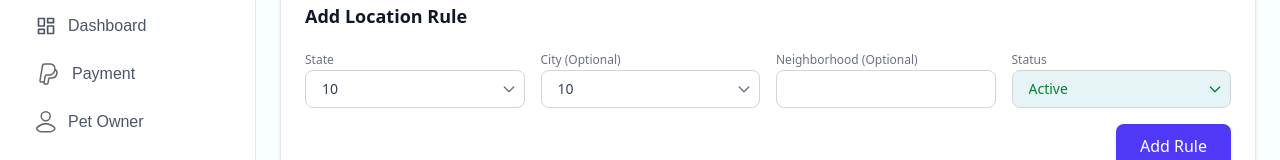
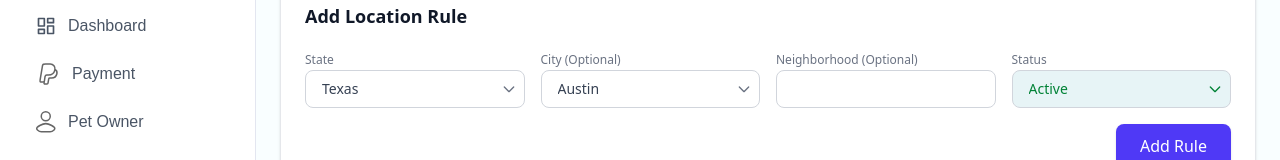
Before and after one commit to Topan-Roy/pet-care-DB, a React (Vite) app: page /dashboard/locations in a window 1280 px wide. Shown: the part 128-288 px from the top of the page. Built offline with nearby package versions, Linux system fonts and the light colour scheme.

Commit message:
added Locations page update

```diff
--- a/src/Pages/Locations.jsx
+++ b/src/Pages/Locations.jsx
@@ -137,13 +137,11 @@ export default function Locations() {
 
   return (
     <div className="p-6  min-h-screen font-sans space-y-6">
-      {/* Add Location Rule Card */}
       <div className="bg-white rounded-xl border border-gray-200 shadow-sm p-6">
         <h2 className="text-lg font-bold text-gray-900 mb-4">
           Add Location Rule
         </h2>
         <div className="grid grid-cols-1 sm:grid-cols-2 md:grid-cols-4 gap-4">
-          {/* State Dropdown */}
           <div className="space-y-1">
             <label className="text-xs text-gray-500 font-medium">State</label>
             <div className="relative">
@@ -154,8 +152,8 @@ export default function Locations() {
                 }
                 className="w-full appearance-none bg-white border border-gray-300 rounded-lg px-4 py-2 pr-8 outline-none text-sm text-gray-700"
               >
-                <option value="10">10</option>
-                <option value="20">20</option>
+                <option value="Texas">Texas</option>
+                <option value="Texas2">Texas2</option>
               </select>
               <div className="pointer-events-none absolute inset-y-0 right-0 flex items-center px-2 text-gray-500">
                 <svg
@@ -174,8 +172,6 @@ export default function Locations() {
               </div>
             </div>
           </div>
-
-          {/* City Dropdown */}
           <div className="space-y-1">
             <label className="text-xs text-gray-500 font-medium">
               City (Optional)
@@ -188,8 +184,8 @@ export default function Locations() {
                 }
                 className="w-full appearance-none bg-white border border-gray-300 rounded-lg px-4 py-2 pr-8 outline-none text-sm text-gray-700"
               >
-                <option value="10">10</option>
-                <option value="20">20</option>
+                <option value="Austin">Austin</option>
+                <option value="Austin2">Austin2</option>
               </select>
               <div className="pointer-events-none absolute inset-y-0 right-0 flex items-center px-2 text-gray-500">
                 <svg
@@ -208,8 +204,6 @@ export default function Locations() {
               </div>
             </div>
           </div>
-
-          {/* Neighborhood Input */}
           <div className="space-y-1">
             <label className="text-xs text-gray-500 font-medium">
               Neighborhood (Optional)
@@ -223,8 +217,6 @@ export default function Locations() {
               className="w-full border border-gray-300 rounded-lg px-4 py-2 focus:outline-none focus:ring-2 focus:ring-teal-500 text-sm"
             />
           </div>
-
-          {/* Status Dropdown */}
           <div className="space-y-1">
             <label className="text-xs text-gray-500 font-medium">Status</label>
             <div className="relative">
@@ -256,16 +248,12 @@ export default function Locations() {
             </div>
           </div>
         </div>
-
-        {/* Add Rule Button */}
         <div className="mt-4 flex justify-end">
           <button className="px-6 py-2.5 bg-[#4F39F6] text-[#FFFFFF] rounded-lg font-medium hover:bg-[#5558E3] transition-colors shadow-sm">
             Add Rule
           </button>
         </div>
       </div>
-
-      {/* Location Rule List Card */}
       <div className="bg-white rounded-xl border border-gray-200 shadow-sm">
         <div className="p-4 border-b border-gray-100 flex justify-between items-center">
           <h2 className="text-lg font-bold text-gray-900">Location Rule</h2>
```
